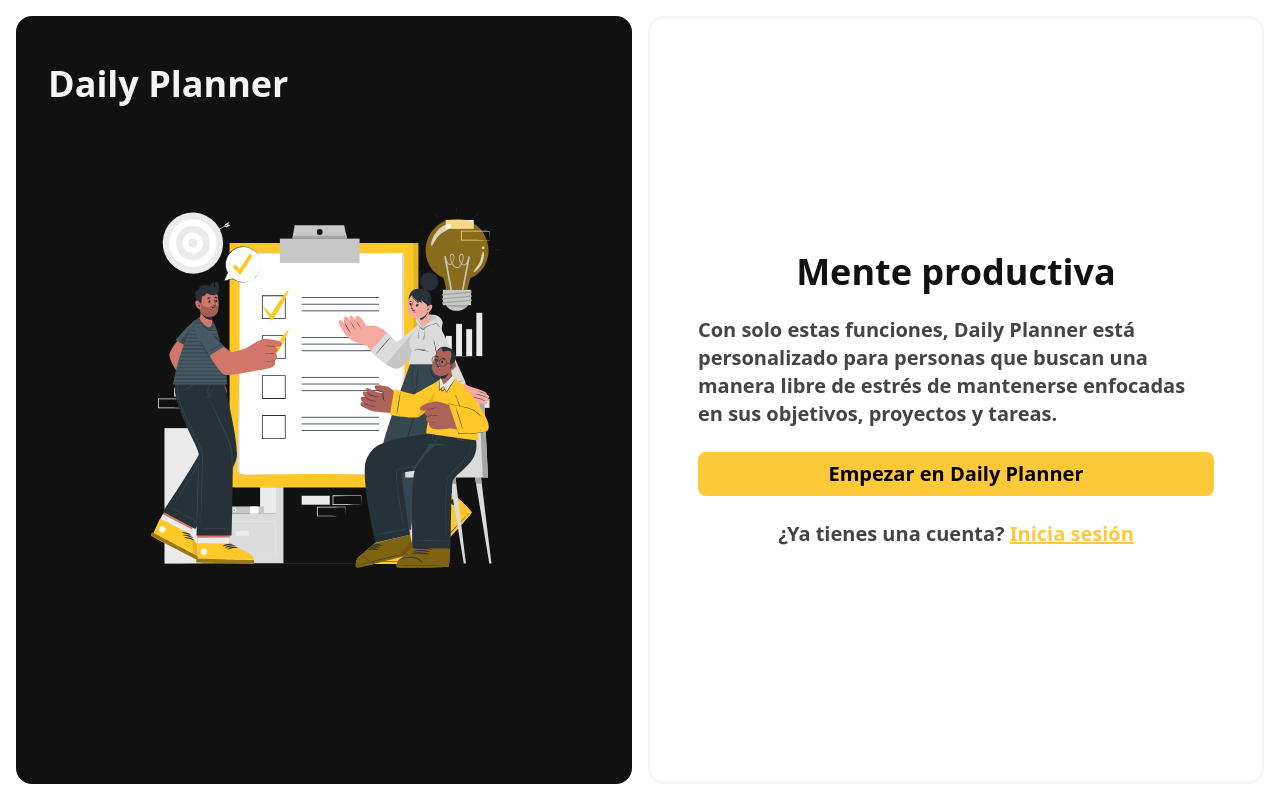
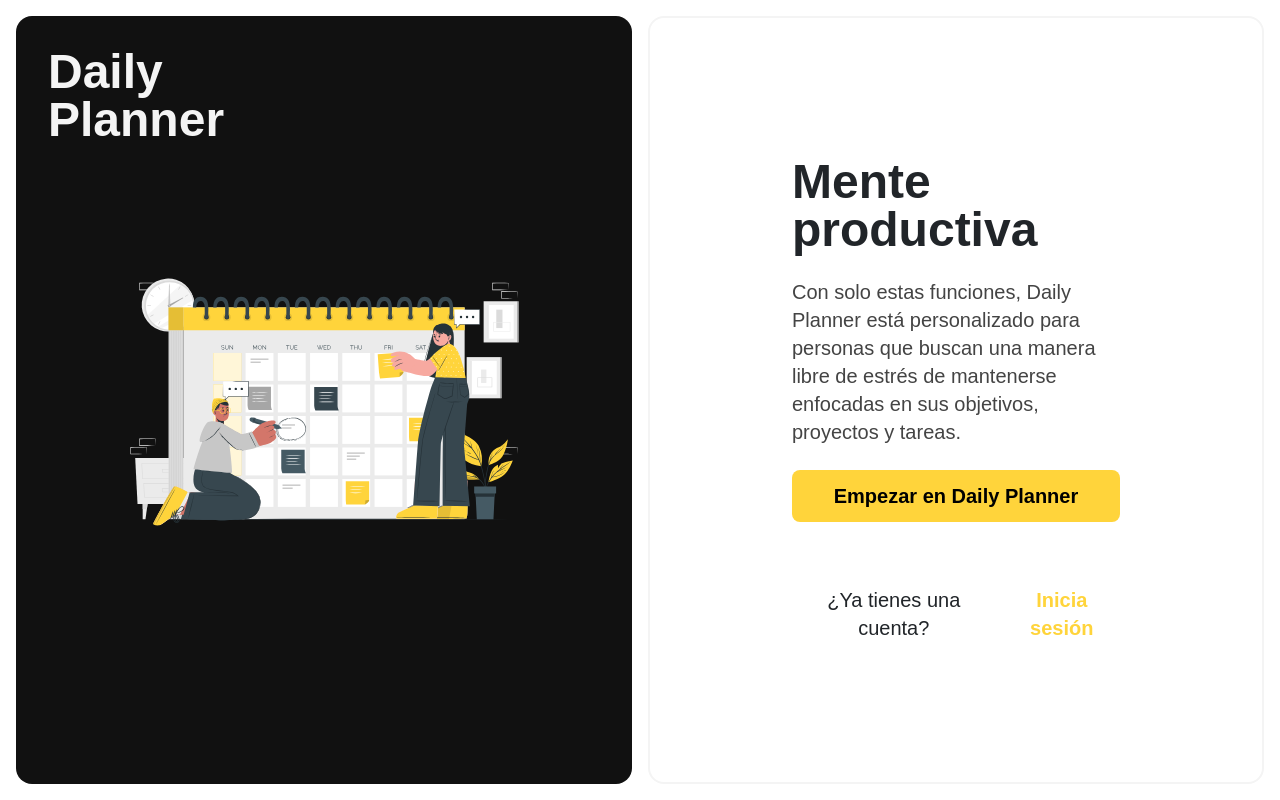
Before and after one commit to GabrielOque/daily_planner_front, a Next.js app: page / in a window 1280 px wide. Built offline with nearby package versions, Linux system fonts and the light colour scheme; no server answers.

Commit message:
Refactor authentication pages and styles

```diff
--- a/src/app/create-account/page.js
+++ b/src/app/create-account/page.js
@@ -56,17 +56,18 @@
 
   return (
     <AuthWrapper>
-      <h1 className="text-neutral font-bold text-2xl text-center md:text-4xl">
-        Unirse a Daily Planner
+      <div className="flex flex-col items-center justify-center w-full px-10 xl:w-2/3">
+        <h1 className="text-textContrast font-bold text-2xl md:text-5xl w-full">
+          Crear cuenta
         </h1>
-      <div className="w-full px-4 md:px-12 2xl:px-40 pt-6 space-y-3">
+        <div className="w-full pt-6 space-y-3">
           <CustomInput
-          placeholder="Gabriel Oquendo"
+            placeholder="Nombre de usuario"
             value={name}
             onChange={(e) => setName(e.target.value)}
           />
           <CustomInput
-          placeholder="oquendogabriel18@gmail.com"
+            placeholder="Correo electrónico"
             value={email}
             onChange={(e) => setEmail(e.target.value)}
           />
@@ -83,27 +84,28 @@
             onChange={(e) => setConfirmPassword(e.target.value)}
           />
         </div>
-      <div className="flex justify-center w-full mt-6 px-4 md:px-12 2xl:px-40">
+        <div className="flex justify-center w-full mt-6">
           <Button
             loading={isLoading}
-          paddingY="py-2"
+            paddingY="py-3"
             background="bg-primary"
             fontSize="text-md md:text-xl"
-          textColor="text-neutral"
+            textColor="text-textContrast"
             onClick={handleCreateAccount}
           >
             Crear cuenta
           </Button>
         </div>
-      <div className="px-4 md:px-12 2xl:px-40 mt-6">
-        <div className="text-textSecondary font-semibold text-md md:text-xl text-center">
-          ¿Ya tienes una cuenta?{" "}
+        <div className="px-4 md:px-12 2xl:px-40 mt-6 pt-10">
+          <div className="text-textContrast font-regular text-md md:text-xl text-center flex items-center justify-center gap-2">
+            <p>¿Ya tienes una cuenta?</p>
             <button
-            className="text-primary font-bold cursor-pointer underline"
+              className="text-primary font-bold cursor-pointer"
               onClick={() => router.push("/login")}
             >
               Inicia sesión
             </button>
+          </div>
         </div>
       </div>
     </AuthWrapper>
--- a/src/app/globals.css
+++ b/src/app/globals.css
@@ -2,6 +2,11 @@
 @tailwind components;
 @tailwind utilities;
 
+@import url("https://fonts.googleapis.com/css2?family=Comfortaa:wght@300..700&family=Fira+Code:wght@300..700&family=Lexend+Deca:wght@100..900&family=Lexend:wght@100..900&family=Montserrat:ital,wght@0,100..900;1,100..900&display=swap");
+
+html {
+  font-family: "Lexend Deca", sans-serif;
+}
 .scroll-custom {
   scrollbar-width: thin;
   scrollbar-color: var(--sb-thumb-color) var(--sb-track-color);
--- a/src/app/login/page.js
+++ b/src/app/login/page.js
@@ -42,13 +42,14 @@
 
   return (
     <AuthWrapper>
-      <h1 className="text-neutral font-bold text-2xl md:text-4xl">
+      <div className="flex flex-col items-center justify-center w-full px-10 xl:w-2/3">
+        <h1 className="text-textContrast font-bold text-2xl md:text-5xl w-full">
           Iniciar sesión
         </h1>
         {/* <button onClick={() => router.push("/planner")}>Fast go</button> */}
-      <div className="w-full px-4 md:px-12 2xl:px-40 pt-6 space-y-3">
+        <div className="w-full pt-6 space-y-3">
           <CustomInput
-          placeholder="oquendogabriel18@gmail.com"
+            placeholder="Correo electrónico"
             value={email}
             onChange={(e) => setEmail(e.target.value)}
           />
@@ -59,23 +60,23 @@
             onChange={(e) => setPassword(e.target.value)}
           />
         </div>
-      <div className="flex justify-center w-full mt-6 px-4 md:px-12 2xl:px-40">
+        <div className="flex justify-center w-full mt-6">
           <Button
             loading={isLoading}
-          paddingY="py-2"
+            paddingY="py-3"
             background="bg-primary"
             fontSize="text-md md:text-xl"
-          textColor="text-neutral"
+            textColor="text-textContrast"
             onClick={handleCreateAccount}
           >
             Iniciar sesión
           </Button>
         </div>
-      <div className="px-4 md:px-12 2xl:px-40 mt-6">
-        <div className="text-textSecondary font-semibold text-base text-center md:text-xl">
-          ¿No tienes una cuenta?{" "}
+        <div className="px-4 md:px-12 2xl:px-40 mt-6 pt-10">
+          <div className="text-textContrast font-regular text-base text-center md:text-xl flex items-center justify-center gap-2">
+            <p>¿No tienes una cuenta? </p>
             <button
-            className="text-primary font-bold cursor-pointer underline"
+              className="text-primary font-bold cursor-pointer"
               onClick={() => router.push("/create-account")}
             >
               Regístrate
@@ -83,15 +84,16 @@
           </div>
         </div>
         <div className="px-4 md:px-12 2xl:px-40 mt-6">
-        <p className="text-textSecondary font-semibold text-md md:text-xl text-center">
-          ¿Olvidaste tu contraseña?{" "}
+          <div className="text-textContrast font-regular text-md md:text-xl text-center flex items-center justify-center gap-2">
+            <p>¿Olvidaste tu contraseña?</p>
             <button
-            className="text-primary font-bold cursor-pointer underline"
+              className="text-primary font-bold cursor-pointer"
               onClick={() => router.push("/recovery")}
             >
               Restablecer contraseña
             </button>
-        </p>
+          </div>
+        </div>
       </div>
     </AuthWrapper>
   );
--- a/src/app/page.js
+++ b/src/app/page.js
@@ -48,36 +48,40 @@
 
   return (
     <AuthWrapper loading={loading}>
-      <h1 className="text-neutral font-bold text-2xl md:text-4xl text-center w-full">
+      <div className="flex flex-col items-center justify-center w-full">
+        <div className="flex flex-col items-center justify-center  w-full px-10 xl:w-2/3">
+          <h1 className="text-textContrast font-bold text-3xl md:text-5xl text-left w-full">
             Mente productiva
           </h1>
-      <p className="text-textSecondary font-semibold pt-6 text-md md:text-xl px-4 md:px-12 2xl:px-36">
-        Con solo estas funciones, Daily Planner está personalizado para personas
-        que buscan una manera libre de estrés de mantenerse enfocadas en sus
-        objetivos, proyectos y tareas.
+          <p className="text-textSecondary font-regular pt-6 text-md md:text-xl">
+            Con solo estas funciones, Daily Planner está personalizado para
+            personas que buscan una manera libre de estrés de mantenerse
+            enfocadas en sus objetivos, proyectos y tareas.
           </p>
-      <div className="flex justify-center w-full mt-6 px-12 2xl:px-36">
+          <div className="flex justify-center w-full mt-6">
             <Button
-          paddingY="py-2"
+              paddingY="py-3"
               background="bg-primary"
               fontSize="text-md md:text-xl"
-          textColor="text-neutral"
+              textColor="text-textContrast"
               onClick={() => router.push("/create-account")}
             >
               Empezar en Daily Planner
             </Button>
           </div>
-      <div className="px-12 2xl:px-24 mt-6 w-full">
-        <div className="text-textSecondary font-semibold text-md md:text-xl text-center">
-          ¿Ya tienes una cuenta?{" "}
+          <div className="mt-6 w-full pt-10">
+            <div className="text-textContrast font-regular text-md md:text-xl text-center flex items-center justify-center gap-2">
+              <p>¿Ya tienes una cuenta?</p>
               <button
-            className="text-primary font-bold cursor-pointer underline"
+                className="text-primary font-bold cursor-pointer"
                 onClick={() => router.push("/login")}
               >
                 Inicia sesión
               </button>
             </div>
           </div>
+        </div>
+      </div>
     </AuthWrapper>
   );
 }
--- a/src/components/AuthWrapper.js
+++ b/src/components/AuthWrapper.js
@@ -11,15 +11,15 @@
       }`}
     >
       <div className="flex w-full h-full p-2 lg:p-4 2xl:p-8 gap-x-4 items-center">
-        <div className="w-1/2 md:block hidden h-full bg-neutral rounded-2xl">
-          <h1 className="text-neutralLighter font-bold text-4xl pl-8 pt-12">
-            Daily Planner
+        <div className="w-1/2 md:block hidden h-full bg-neutral rounded-2xl relative">
+          <h1 className="text-neutralLighter font-bold text-5xl pl-8 pt-8 absolute">
+            Daily <br /> Planner
           </h1>
-          <div className="justify-center w-full mt-4 flex items-center py-16">
+          <div className="justify-center w-full h-full mb-6 flex items-center">
             <img
               src="/checklist.svg"
               alt="Calendar"
-              className="h-[400px] 2xl:h-[500px]"
+              className="h-[300px] 2xl:h-[400px]"
             />
           </div>
         </div>
@@ -32,11 +32,7 @@
               />
             )}
             <div className="md:hidden flex">
-              <img
-                src="/checklist.svg"
-                alt="Calendar"
-                className="h-[200px] pb-4"
-              />
+              <img src="/checklist.svg" alt="Calendar" className="h-[200px]" />
             </div>
             {children}
           </>
--- a/tailwind.config.js
+++ b/tailwind.config.js
@@ -19,9 +19,9 @@
 
         textPrimary: "#FFFFFF", // Texto principal
         textSecondary: "#444444ff", // Texto secundario o deshabilitado
-        textContrast: "#111111", // Texto en fondos claros
+        textContrast: "#212529", // Texto en fondos claros
 
-        primary: "#FDC938", // Amarillo (botón "Get Started", resaltes clave)
+        primary: "#FFD43B", // Amarillo (botón "Get Started", resaltes clave)
         primaryDark: "#D9A600", // Amarillo más oscuro para hover
 
         accentRed: "#FC5C45", // Rojo para alertas o tags destacados
```
Also changed, not shown: public/checklist.svg. Lines whose indentation alone changed are shown as unchanged.
